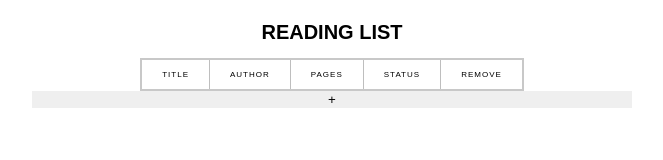
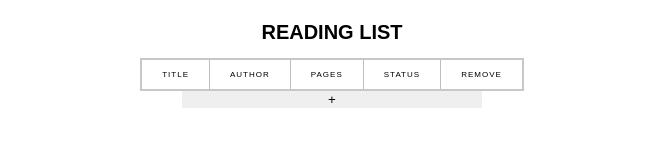
Before and after one commit to joey-largent/book-library, a plain HTML site: page index.html in a window 1280 px wide. Shown: the whole page, without its empty margins (308-971 px from the left). Drawn offline with Linux system fonts and the light colour scheme.

Commit message:
add basic styling

```diff
--- a/styles.css
+++ b/styles.css
@@ -41,8 +41,12 @@ th {
 
 button {
     border: none;
-    width: 100%;
+    width: 50%;
     display: block;
+}
+
+button:hover, select:hover {
+    cursor: pointer;
 }
 
 td {
```
